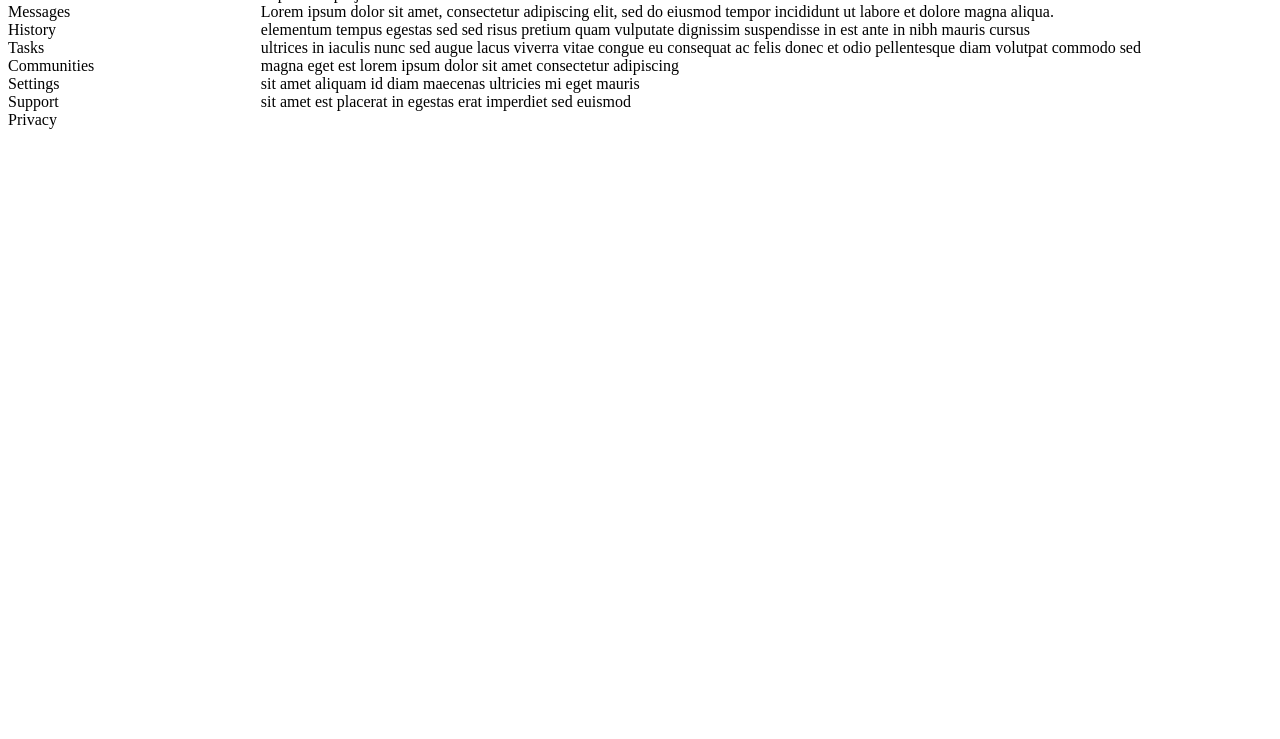
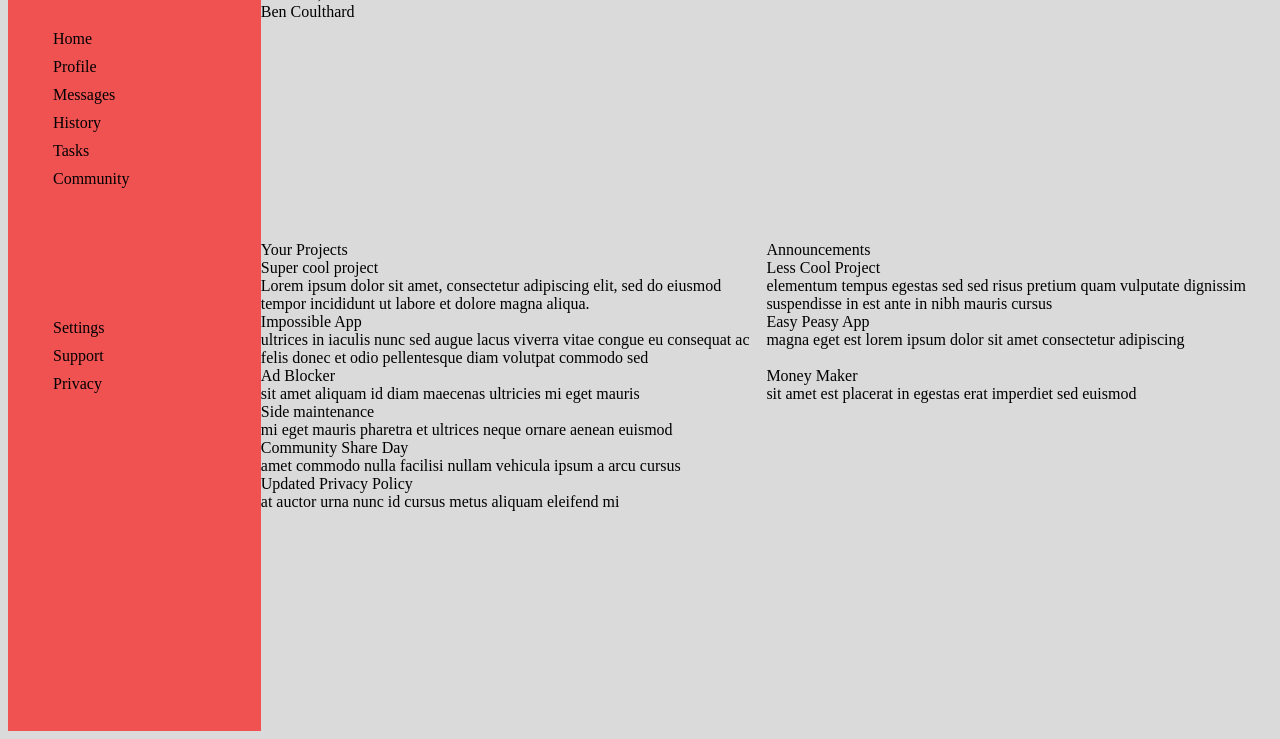
Before and after one commit to GitBoatyy/admin-dashboard, a plain HTML site: page index.html in a window 1280 px wide. Shown: the part 77-816 px from the top of the page. Drawn offline with Linux system fonts and the light colour scheme.

Commit message:
grid layout into header-sidebar-main content. basic spacing and filler content

```diff
--- a/index.html
+++ b/index.html
@@ -9,19 +9,36 @@
 </head>
 <body>
     <div class="header">
-        header
+        <div class="header-search">Seach bar here</div>
+        <div class="header-links">notif-link-name</div>
+        <div class="header-greet">
+            <div class="header-logo">insert img</div>
+            <div class="header-greet-hi">Hi There,</div>
+            <div class="header-greet-name">Ben Coulthard</div>
+        </div>
+        <div class="header-control"></div>
     </div>
     <div class="sidebar">
         <div class="sidebar-header">Dashboard</div>
-        <div class="sidebar-content">Home</div>
-        <div class="sidebar-content">Profile</div>
-        <div class="sidebar-content">Messages</div>
-        <div class="sidebar-content">History</div>
-        <div class="sidebar-content">Tasks</div>
-        <div class="sidebar-content">Communities</div>
-        <div class="sidebar-content"> Settings</div>
-        <div class="sidebar-content">Support</div>
-        <div class="sidebar-content">Privacy</div>
+
+            <div class="sidebar-links">
+                <ul>
+                    <li>Home</li>
+                    <li>Profile</li>
+                    <li>Messages</li>
+                    <li>History</li>
+                    <li>Tasks</li>
+                    <li>Community</li>
+                </ul>
+            </div>
+            <div class="sidebar-links">
+                <ul>
+                    <li>Settings</li>
+                    <li>Support</li>
+                    <li>Privacy</li>
+                </ul>
+            </div>
+
     </div>
     <div class="main-content">
         <div class="main-content-header">
@@ -30,23 +47,44 @@
         </div>
         <div class="projects-grid">
             <div class="your-projects-grid">
+                <div class="projects-container">
                     <div class="project-name">Super cool project</div>
                     <div class="project-content">Lorem ipsum dolor sit amet, consectetur adipiscing elit, sed do eiusmod tempor incididunt ut labore et dolore magna aliqua.</div>
-
-                <div class="project-name"></div>
+                </div>
+                 <div class="projects-container">
+                    <div class="project-name">Less Cool Project</div>
                     <div class="project-content">elementum tempus egestas sed sed risus pretium quam vulputate dignissim suspendisse in est ante in nibh mauris cursus</div>
-
-                <div class="project-name"></div>
+                </div>
+                <div class="projects-container">
+                    <div class="project-name">Impossible App</div>
                     <div class="project-content">ultrices in iaculis nunc sed augue lacus viverra vitae congue eu consequat ac felis donec et odio pellentesque diam volutpat commodo sed</div>
-
-                <div class="project-name"></div>
+                </div>
+                <div class="projects-container">
+                    <div class="project-name">Easy Peasy App</div>
                     <div class="project-content">magna eget est lorem ipsum dolor sit amet consectetur adipiscing</div>
-
-                <div class="project-name"></div>
+                </div>
+                 <div class="projects-container">
+                    <div class="project-name">Ad Blocker</div>
                     <div class="project-content">sit amet aliquam id diam maecenas ultricies mi eget mauris</div>
-
-                <div class="project-name"></div>
+                 </div>
+                <div class="projects-container">
+                    <div class="project-name">Money Maker</div>
                     <div class="project-content">sit amet est placerat in egestas erat imperdiet sed euismod</div>
+                </div>
+            </div>
+            <div class="announce">
+                <div class=" anounce-container">
+                    <div class="announce-topic">Side maintenance</div>
+                    <div class="announce-content">mi eget mauris pharetra et ultrices neque ornare aenean euismod</div>
+                </div>
+                <div class=" anounce-container">
+                    <div class="announce-topic">Community Share Day</div>
+                    <div class="announce-content">amet commodo nulla facilisi nullam vehicula ipsum a arcu cursus</div>
+                </div>
+                <div class=" anounce-container">
+                    <div class="announce-topic">Updated Privacy Policy</div>
+                    <div class="announce-content">at auctor urna nunc id cursus metus aliquam eleifend mi</div>
+                </div>
             </div>
         </div>
     </div>
--- a/styles.css
+++ b/styles.css
@@ -1,21 +1,65 @@
 /* styles for admin dashboard*/
 
-body {
+body{
     display: grid;
     grid-template-columns: 1fr 4fr;
+    background-color: #dadada;
 }
 
-.header {
+.header{
     grid-column-start: 2;
     grid-column-end: 3;
 }
 
-.sidebar {
+.main-content-header{
+    display: grid;
+    grid-template-columns: 1fr 1fr;
+    justify-content: space-between;
+    align-content: space-between;
+}
+
+.sidebar{
     grid-column-start: 1;
     grid-column-end: 2;
+    grid-row-start: 1;
+    grid-row-end: 3;
+    background-color: rgb(240, 82, 82);
+    height: 100vh;
+    display: grid;
+    grid-template-rows: .5fr 4fr 6fr;
+}
+
+.sidebar-header{
+    padding: 30px;
+}
+
+.sidebar-grid{
+    display: grid;
+    grid-template-rows: 1fr 1fr;
 }
 
 .main-content{
     grid-column-start: 2;
     grid-column-end: 3;
 }
+
+.projects-grid{
+    display: grid;n
+}
+.your-projects-grid{
+    display: grid;
+    grid-template-columns: 1fr 1fr;
+}
+
+.projects-container{
+    border: 10px;
+    border-color: black;
+}
+
+ul{
+    list-style: none;
+}
+
+li{
+    padding: 5px;
+}
```
Lines whose indentation alone changed are shown as unchanged.
